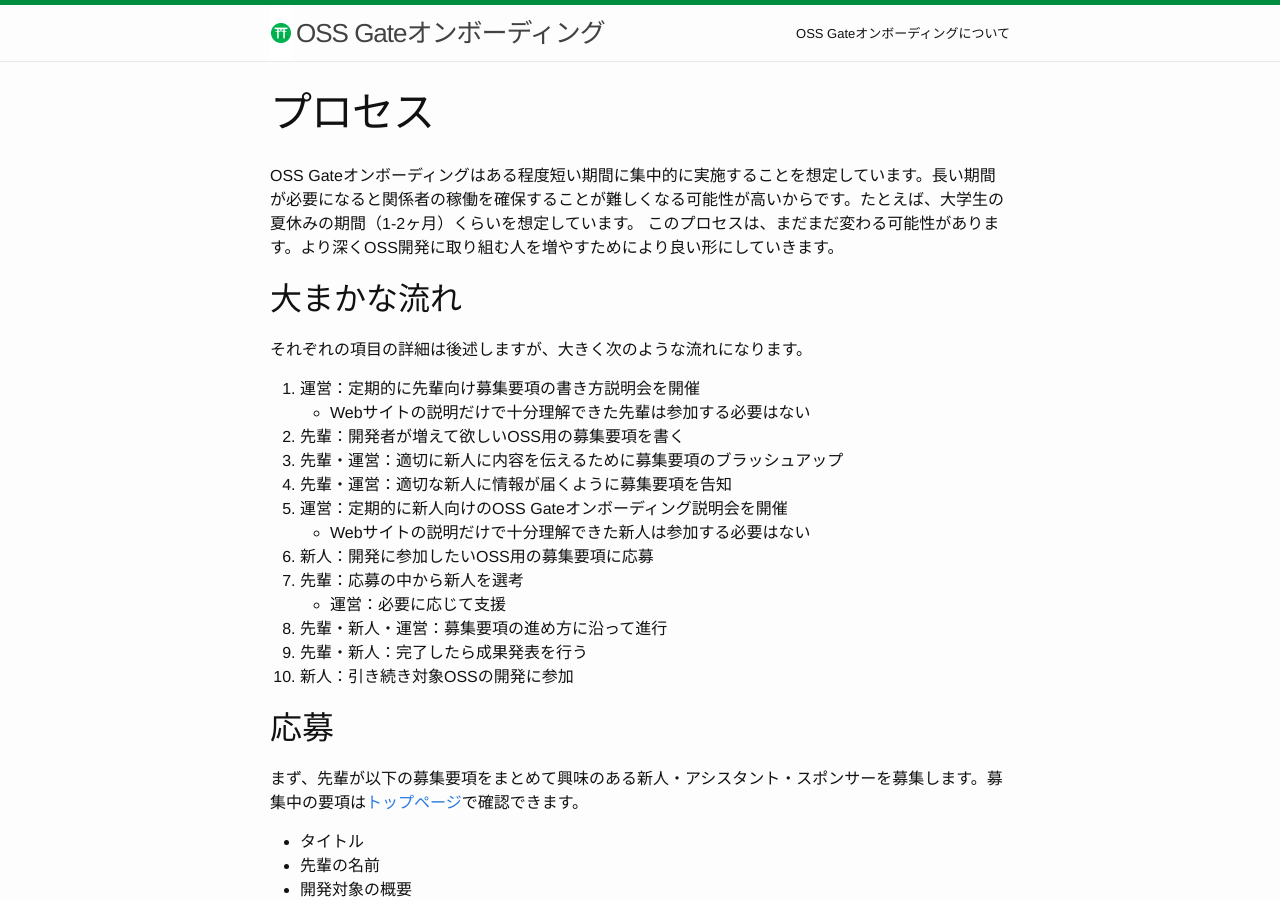
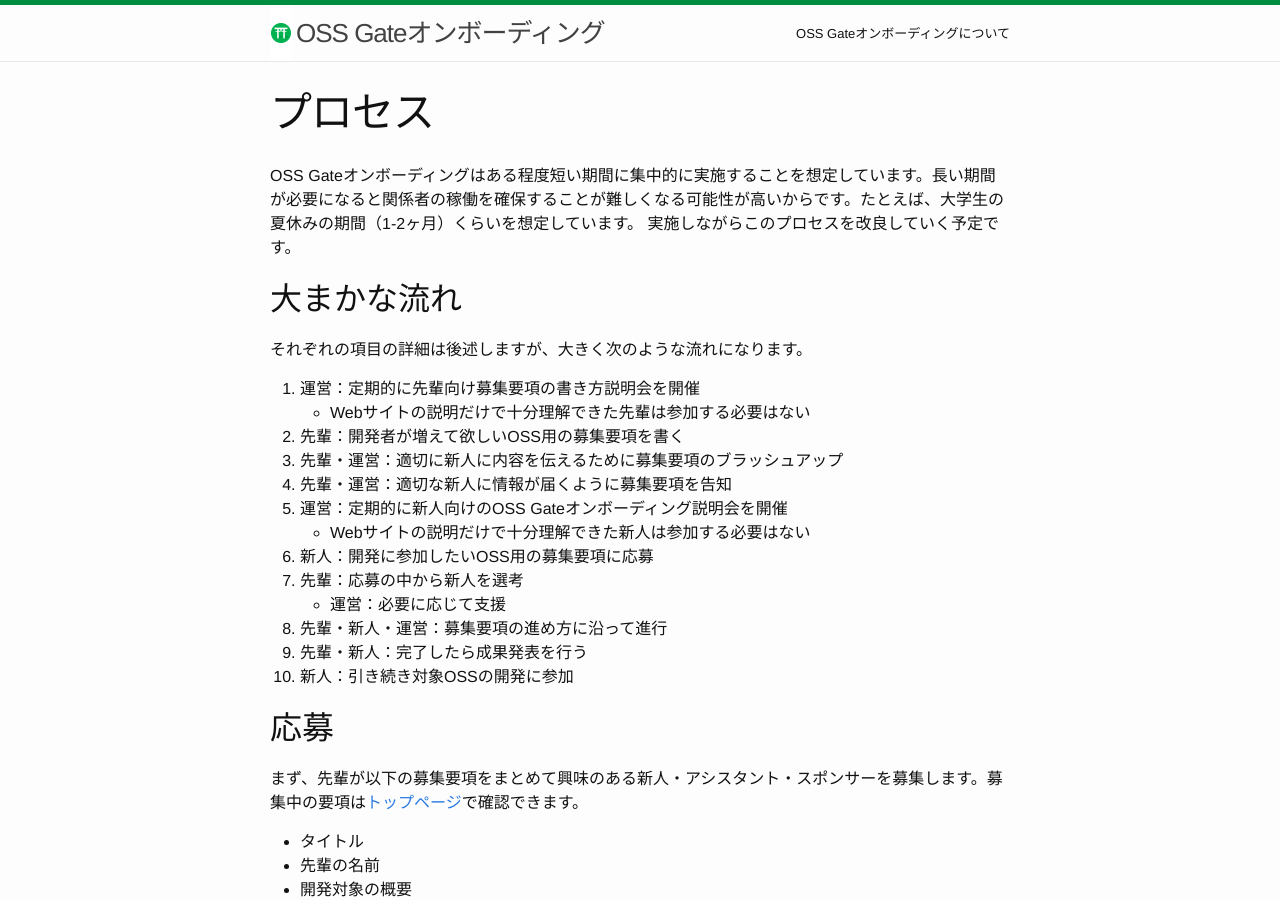
Before and after one commit to oss-gate/on-boarding, a Jekyll site: the page built from process/index.md, in a window 1280 px wide and 900 px high. Built offline with Jekyll 4.4.1, drawn with Linux system fonts in a browser that asks for light colours; Markdown is read by kramdown in place of the engine named in the settings; comment, search, counter and statistics services are not loaded.

Commit message:
Simplify

```diff
--- a/process/index.md
+++ b/process/index.md
@@ -4,7 +4,7 @@ title: プロセス
 ---
 
 OSS Gateオンボーディングはある程度短い期間に集中的に実施することを想定しています。長い期間が必要になると関係者の稼働を確保することが難しくなる可能性が高いからです。たとえば、大学生の夏休みの期間（1-2ヶ月）くらいを想定しています。
-このプロセスは、まだまだ変わる可能性があります。より深くOSS開発に取り組む人を増やすためにより良い形にしていきます。
+実施しながらこのプロセスを改良していく予定です。
 
 ## 大まかな流れ
 
```
